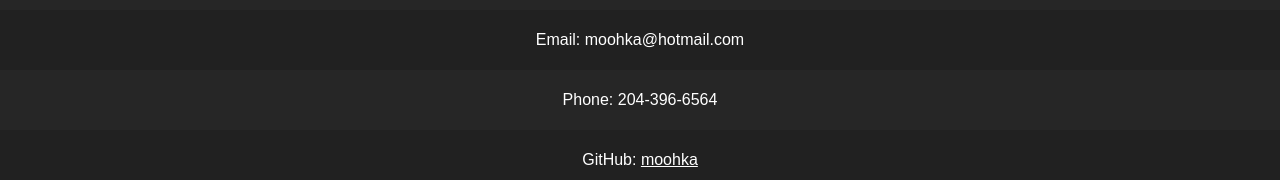
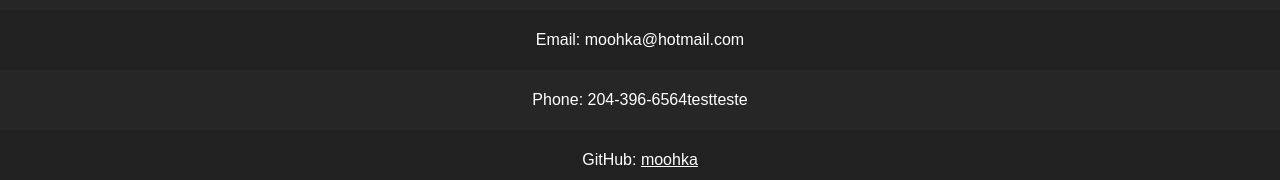
Before and after one commit to grandorca/my-portfolio, a React (Create React App) app: page /contact in a window 1280 px wide. Shown: the part 306-486 px from the top of the page. Built offline with nearby package versions, Linux system fonts and the light colour scheme.

Commit message:
netlify-test2

```diff
--- a/src/components/Contact.jsx
+++ b/src/components/Contact.jsx
@@ -7,7 +7,7 @@
       </div>
       <p> Email: moohka@hotmail.com</p>
       <div className="back-div">
-        <p>Phone: 204-396-6564</p>
+        <p>Phone: 204-396-6564testteste</p>
       </div>
       <div className="back-div" id="last-back-div">
         <p>
```
